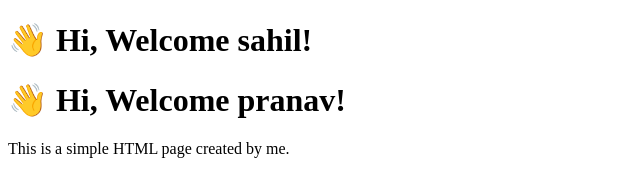
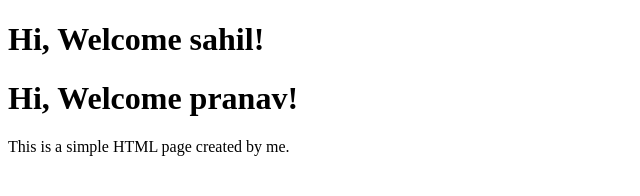
Before and after one commit to SahilGole1201/jenkins_demo, a plain HTML site: page index.html in a window 1280 px wide. Shown: the whole page, without its empty margins (0-640 px from the left). Drawn offline with Linux system fonts and the light colour scheme.

Commit message:
Update index.html

```diff
--- a/index.html
+++ b/index.html
@@ -2,8 +2,8 @@
 <html>
   <head><title>Hi Page</title></head>
   <body>
-    <h1>👋 Hi, Welcome sahil!</h1>
-        <h1>👋 Hi, Welcome pranav!</h1>
+    <h1>Hi, Welcome sahil!</h1>
+        <h1>Hi, Welcome pranav!</h1>
 
     <p>This is a simple HTML page created by me.</p>
   </body>
```
